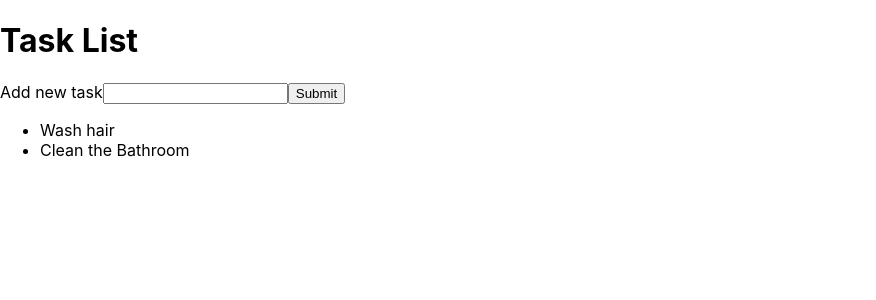
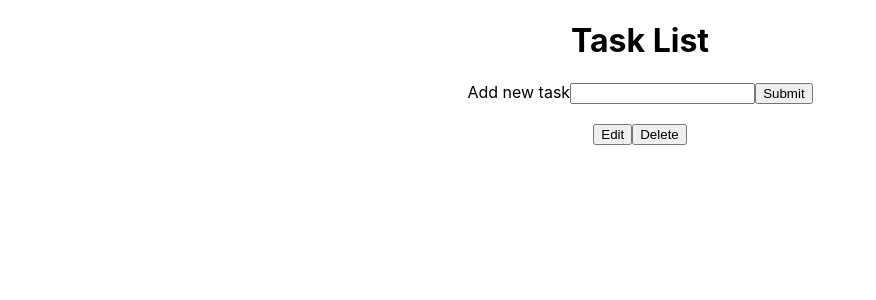
Before and after one commit to MelissaAstbury/react-todo-list, a React (Create React App) app: page / in a window 1280 px wide. Shown: the top 300 px of the page, without its empty margins (0-876 px from the left). Built offline with nearby package versions, Linux system fonts and the light colour scheme.

Commit message:
work in progress ListItem props not being passed down

```diff
--- a/src/App.js
+++ b/src/App.js
@@ -1,35 +1,12 @@
-import React from 'react';
 import './App.css';
+import List from "./components/List/List";
 
-import Form from './components/Form/Form';
 
-class App extends React.Component {
-  state = {
-    tasks: ['Wash hair', 'Clean the Bathroom'],
-  };
-
-  addTask = (newTask) => {
-    console.log(newTask);
-    this.setState((currentState) => {
-      return {
-        tasks: [...currentState.tasks, newTask],
-      };
-    });
-  };
-
-  render() {
-    return (
-      <div>
-        <h1>Task List</h1>
-        <Form addTask={this.addTask} />
-        <ul>
-          {this.state.tasks.map((task) => {
-            return <li key={task}>{task}</li>;
-          })}
-        </ul>
-      </div>
-    );
-  }
+function App () {
+  return (
+    <div className="App">
+      <List />
+  </div>  )
 }
 
 export default App;
--- a/src/components/Form/Form.js
+++ b/src/components/Form/Form.js
@@ -7,13 +7,11 @@ class Form extends React.Component {
 
   handleSubmit = (event) => {
     event.preventDefault();
-    console.dir(this.state.newTask);
     this.props.addTask(this.state.newTask);
   };
 
   handleChange = (event) => {
     this.setState({ newTask: event.target.value });
-    console.log(this.state.newTask);
   };
 
   render() {
--- /dev/null
+++ b/src/components/List/List.js
@@ -0,0 +1,32 @@
+import React from 'react';
+import Form from '../Form/Form';
+import ListItem from "../ListItem/ListItem"
+
+class List extends React.Component {
+    state = {
+        tasks : ["Wash Hair", "Hoover the living-room"]
+    }
+
+    addTask = (newTask) => {
+        this.setState((currentState) => {
+          return {
+            tasks: [...currentState.tasks, newTask],
+          };
+        });
+      };
+
+    render() {
+        return <main>
+        <h1>Task List</h1>
+        <Form addTask={this.addTask} />
+        <ListItem newTask={this.state.newTask}/>
+        {/* <ul>
+          {this.state.tasks.map((task) => {
+            return <li key={task}>{task}</li>;
+          })}
+        </ul> */}
+      </main>
+    }
+}
+
+export default List;
--- a/src/components/ListItem/ListItem.js
+++ b/src/components/ListItem/ListItem.js
@@ -1,10 +1,15 @@
 import React from 'react';
 
 const ListItem = (props) => {
+  console.log(props)
   return (
-    <div>
-      <p>Melissa</p>
-    </div>
+    <section>
+    <h3>
+      {props.name}
+    </h3>
+    <button>Edit</button>
+    <button>Delete</button>
+    </section>
   );
 };
 
```
Also changed, not shown: 1 other file (tests, documents, lock files or other folders).
